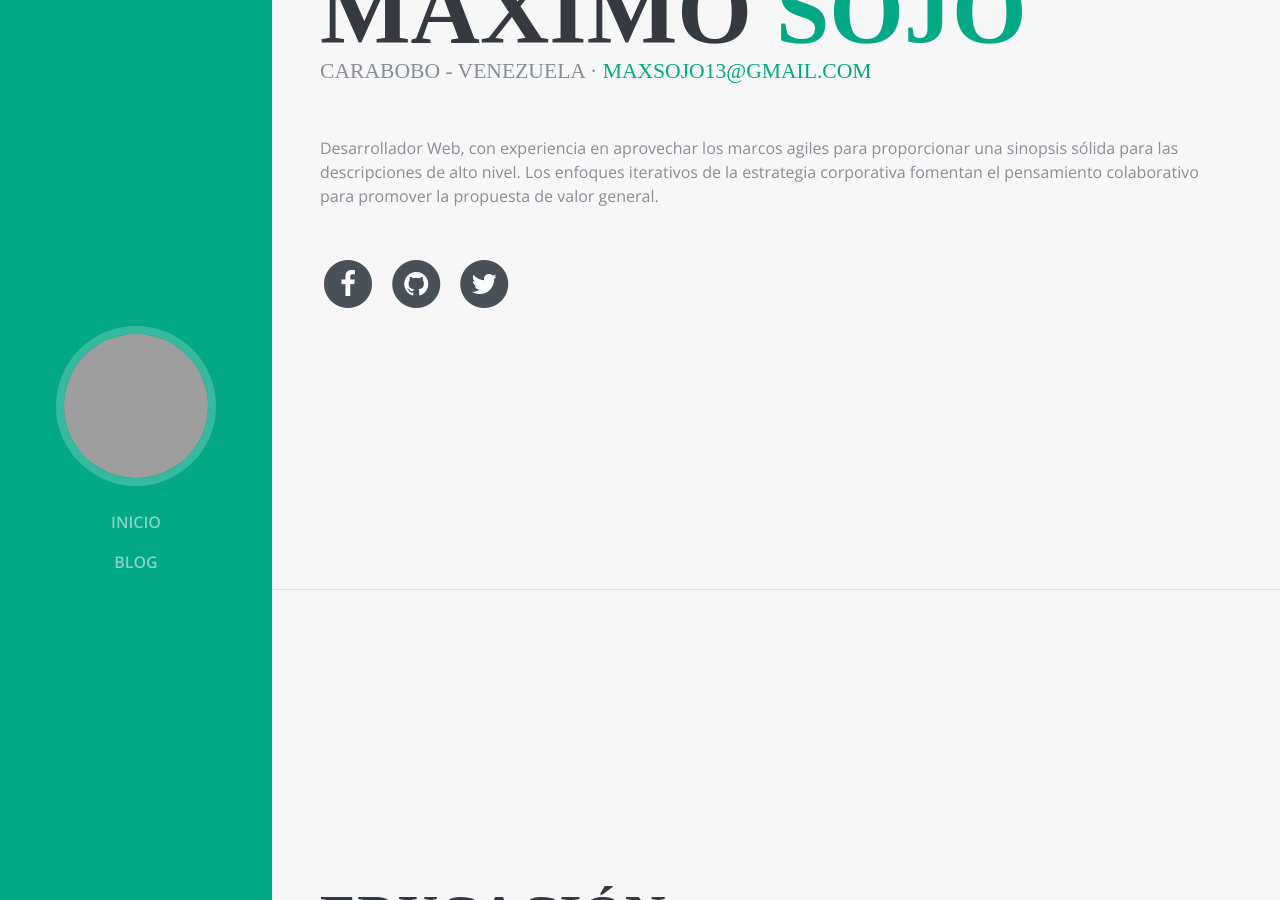
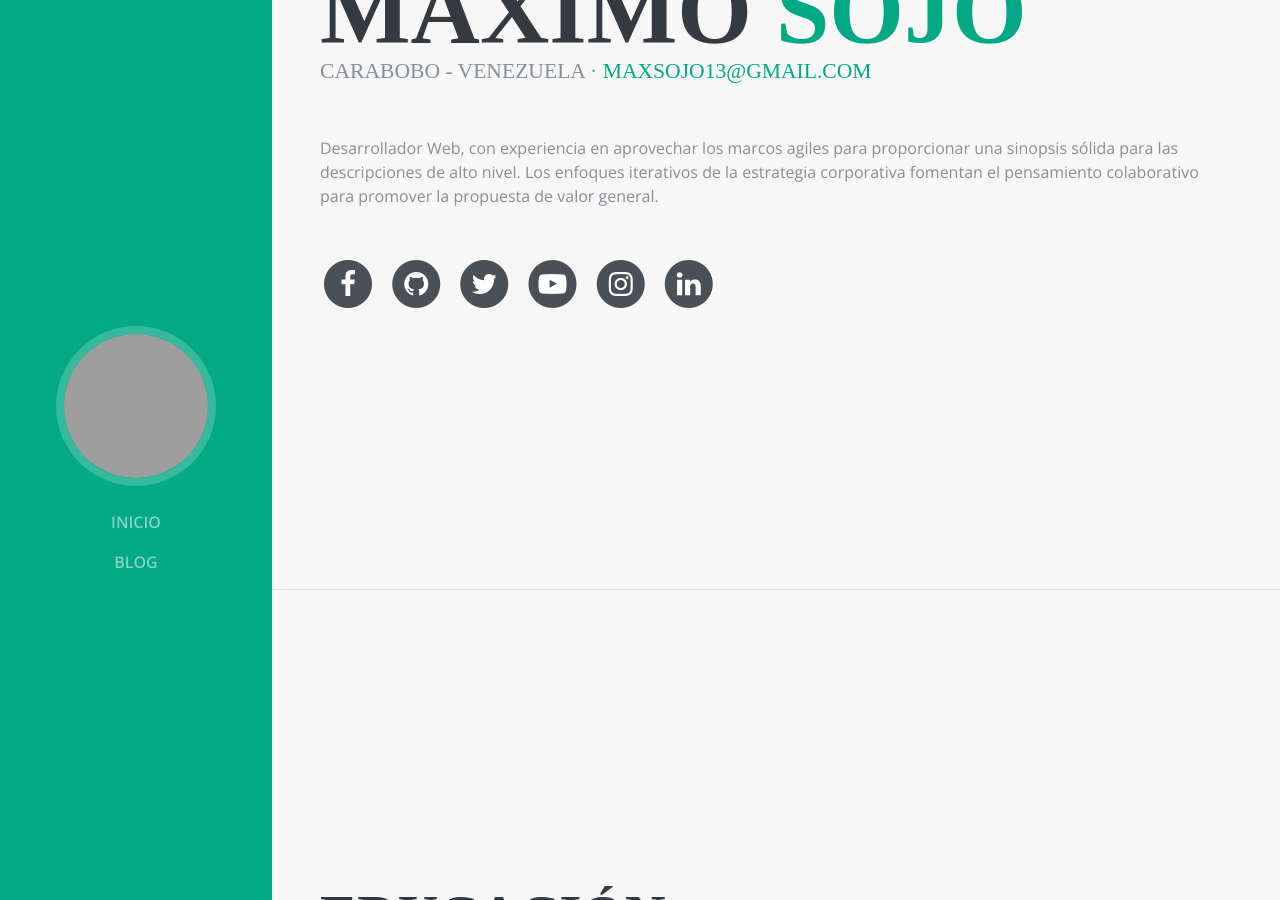
Before and after one commit to maximosojo/maximosojo.github.io, a Jekyll site: the page built from index.md, in a window 1280 px wide and 900 px high, scrolled down 310 px. Built offline with Jekyll 4.4.1, drawn with Linux system fonts in a browser that asks for light colours; nearby versions of some CDN libraries; some web fonts are replaced; grey boxes are pictures that could not be loaded.

Commit message:
refactor(Styles): Se revisan estilos de secciones.

```diff
--- a/_config.yml
+++ b/_config.yml
@@ -24,7 +24,10 @@ baseurl: "" # the subpath of your site, e.g. /blog
 url: "" # the base hostname & protocol for your site, e.g. http://example.com
 twitter_username: maximosojo
 github_username:  maximosojo
-facebook_username: maximosojo
+facebook_username: maximosojoa
+youtube_username: UCBJiKvFjxK4X_gtEHXajH5Q
+instagram_username: maximosojo
+linkedin_username: maximosojo
 
 # Build settings
 markdown: kramdown
--- a/_includes/svg-icons.html
+++ b/_includes/svg-icons.html
@@ -46,6 +46,39 @@
     </li>
 {% endif %}
 
+{% if site.youtube_username %}
+  <li class="list-inline-item">
+        <a href="https://www.youtube.com/channel/{{ site.youtube_username }}">
+          <span class="fa-stack fa-lg">
+              <i class="fa fa-circle fa-stack-2x"></i>
+              <i class="fa fa-youtube-play fa-stack-1x fa-inverse"></i>
+          </span>
+        </a>
+    </li>
+{% endif %}
+
+{% if site.instagram_username %}
+  <li class="list-inline-item">
+        <a href="https://http://instagram.com/{{ site.youtube_username }}">
+          <span class="fa-stack fa-lg">
+              <i class="fa fa-circle fa-stack-2x"></i>
+              <i class="fa fa-instagram fa-stack-1x fa-inverse"></i>
+          </span>
+        </a>
+    </li>
+{% endif %}
+
+{% if site.linkedin_username %}
+  <li class="list-inline-item">
+        <a href="https://ve.linkedin.com/in/{{ site.youtube_username }}">
+          <span class="fa-stack fa-lg">
+              <i class="fa fa-circle fa-stack-2x"></i>
+              <i class="fa fa-linkedin fa-stack-1x fa-inverse"></i>
+          </span>
+        </a>
+    </li>
+{% endif %}
+
 {% if site.footer-links.stackoverflow %}<a href="http://stackoverflow.com/{{ site.footer-links.stackoverflow }}"><i class="svg-icon stackoverflow"></i></a>{% endif %}
 {% if site.footer-links.youtube %}<a href="https://youtube.com/{{ site.footer-links.youtube }}"><i class="svg-icon youtube"></i></a>{% endif %}
 {% if site.footer-links.googleplus %}<a href="https://plus.google.com/{{ site.footer-links.googleplus }}"><i class="svg-icon googleplus"></i></a>{% endif %}
--- a/_layouts/blog.html
+++ b/_layouts/blog.html
@@ -1,7 +1,7 @@
 ---
 layout: default
 ---
-<section class="blog-section p-lg-5 d-flex flex-column">
+<section class="blog-section d-flex flex-column">
   <div class="my-auto">
     <h2>Blog</h2>
   </div>
--- a/_layouts/home.html
+++ b/_layouts/home.html
@@ -20,7 +20,6 @@ layout: default
 <section class="resume-section p-3 p-lg-5 d-flex flex-column" id="education">
   <div class="my-auto">
     <h2 class="mb-5">Educación</h2>
-
     <div class="resume-item d-flex flex-column flex-md-row mb-5">
       <div class="resume-content mr-auto">
         <h3 class="mb-0">Universidad Nacional Experimental de los Llanos Centrales "Rómulo Gallegos"</h3>
@@ -36,7 +35,6 @@ layout: default
 <section class="resume-section p-3 p-lg-5 d-flex flex-column" id="skills">
   <div class="my-auto">
     <h2 class="mb-5">Habilidades</h2>
-
     <div class="subheading mb-3">Lenguajes y herramientas de programación</div>
     <ul class="list-inline list-icons">
       <li class="list-inline-item">
@@ -76,7 +74,6 @@ layout: default
         <i class="devicons devicons-npm"></i>
       </li>
     </ul>
-
     <div class="subheading mb-3">Flujo de trabajo</div>
     <ul class="fa-ul mb-0">
       <li>
--- a/resume.css
+++ b/resume.css
@@ -102,6 +102,7 @@ section.resume-section {
 }
 section.blog-section {
   border-bottom: 1px solid #dee2e6;
+  padding: 3rem 1rem 0rem 3rem!important;
 }
 section.resume-section .resume-item .resume-date {
   min-width: none;
```
